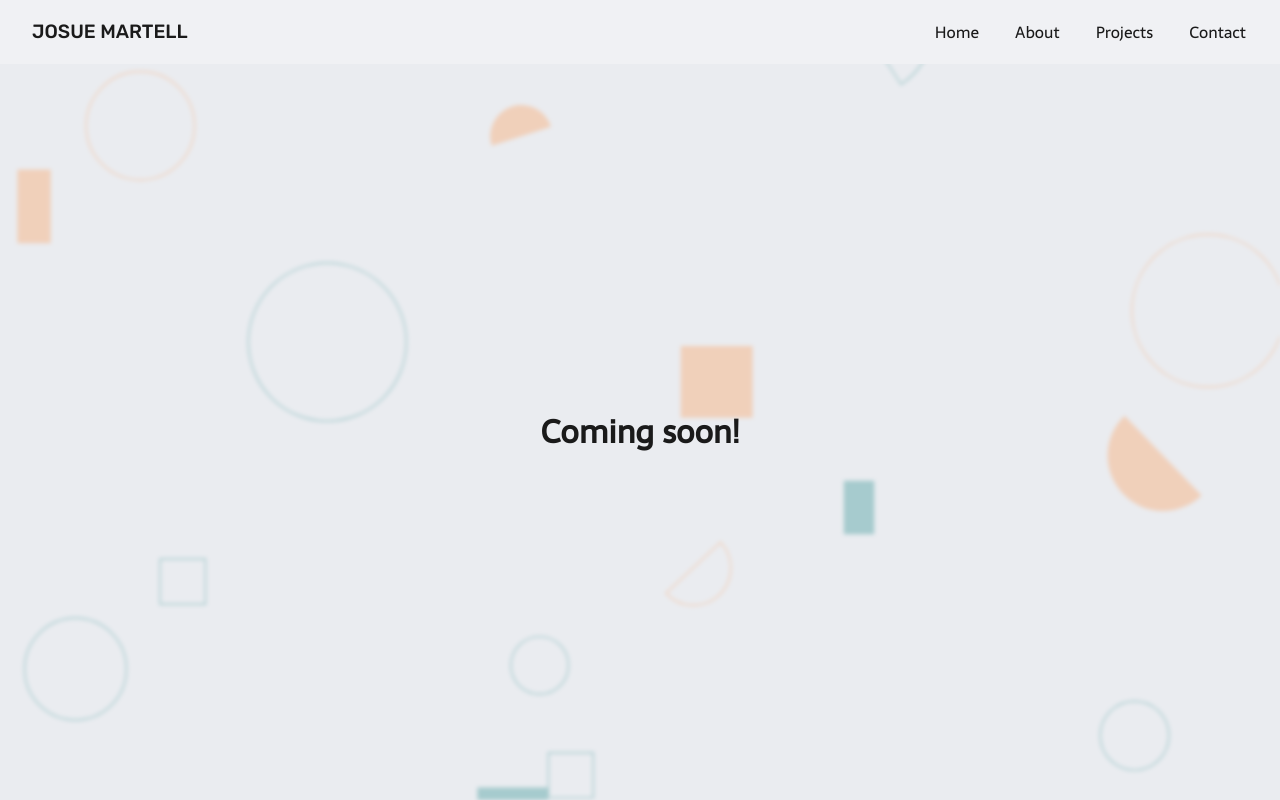
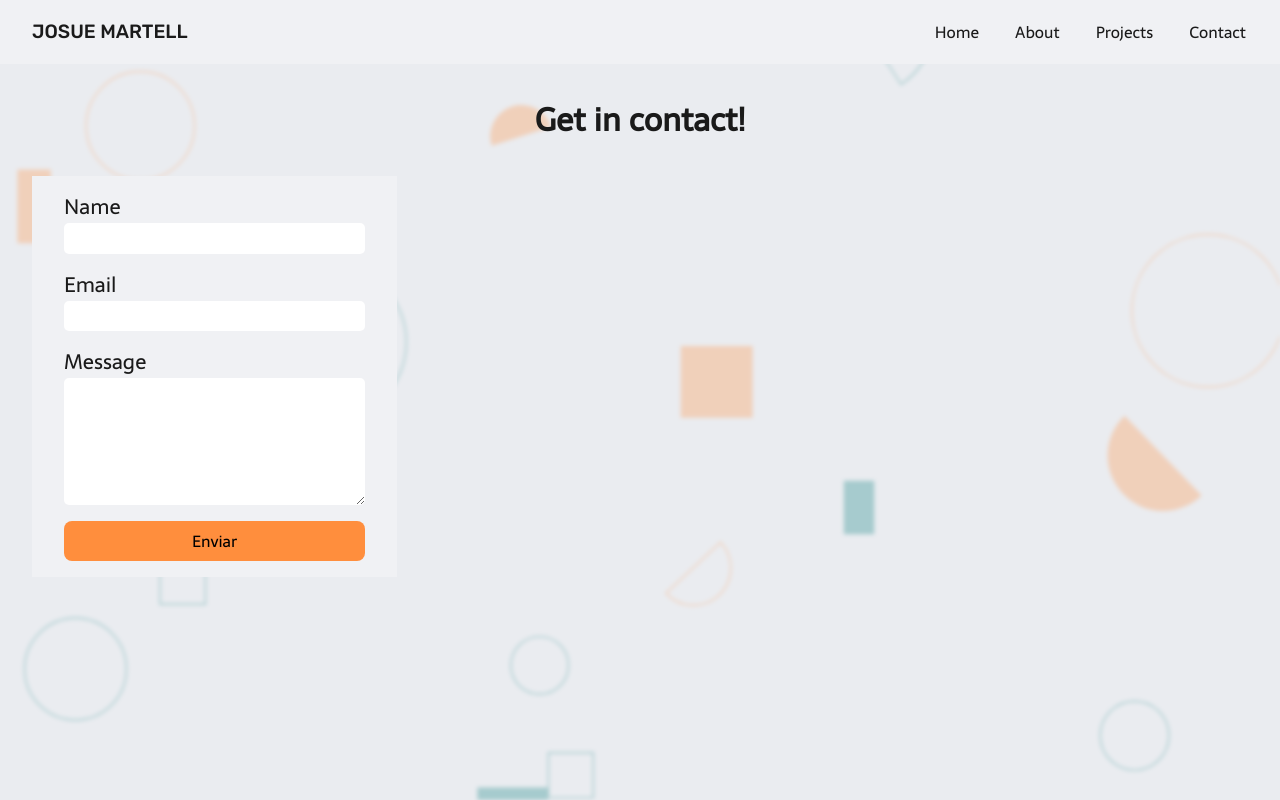
Before and after one commit to josushu0/portfolio, a Next.js app: page /contact in a window 1280 px wide. Built offline with nearby package versions, Linux system fonts and the light colour scheme.

Commit message:
feat: :sparkles: Created basic form

```diff
--- a/pages/contact.js
+++ b/pages/contact.js
@@ -2,6 +2,16 @@ import Head from 'next/head'
 import styles from '../styles/Contact.module.scss'
 
 function Contact() {
+  const handleOnSubmit = async (e) => {
+    e.preventDefault()
+    const formData = {}
+    Array.from(e.currentTarget).forEach((field) => {
+      if (!field.name) return
+      formData[field.name] = field.value
+    })
+    console.log(formData)
+  }
+
   return (
     <>
       <Head>
@@ -10,7 +20,18 @@ function Contact() {
         <meta name='description' content='Contact Me' />
       </Head>
       <div className={styles.main}>
-        <h1>Coming soon!</h1>
+        <h1>Get in contact!</h1>
+        <div className={styles.contact}>
+          <form className={styles.form} method='post' onSubmit={handleOnSubmit}>
+            <label htmlFor='name'>Name</label>
+            <input type='text' name='name' id='name' />
+            <label htmlFor='email'>Email</label>
+            <input type='email' name='email' id='email' />
+            <label htmlFor='message'>Message</label>
+            <textarea name='message' id='message' cols='30' rows='5'></textarea>
+            <button>Enviar</button>
+          </form>
+        </div>
       </div>
     </>
   )
--- a/styles/Contact.module.scss
+++ b/styles/Contact.module.scss
@@ -1,12 +1,52 @@
 @use 'containers';
 @use 'screens';
+@use 'colors';
 
 .main {
   display: flex;
+  flex-direction: column;
   align-items: center;
-  justify-content: center;
-  gap: 4rem;
-  height: calc(100vh - 4rem);
+  gap: 2rem;
+  min-height: calc(100vh - 4rem);
   width: 100%;
   @include containers.container;
 }
+
+.contact {
+  width: 100%;
+  display: flex;
+  gap: 1rem;
+}
+
+.form {
+  display: flex;
+  flex-direction: column;
+  padding: 1rem 2rem;
+  background-color: colors.$neutral-100;
+
+  label {
+    font-size: 1.3rem;
+  }
+
+  input {
+    margin-bottom: 1rem;
+    padding: 0.2rem 0.5rem;
+    border: none;
+    border-radius: 5px;
+  }
+
+  textarea {
+    border: none;
+    border-radius: 5px;
+    padding: 0.2rem 0.5rem;
+    margin-bottom: 1rem;
+  }
+
+  button {
+    padding: 0.5rem 1rem;
+    cursor: pointer;
+    border-radius: 0.5rem;
+    border: none;
+    background-color: colors.$primary;
+  }
+}
```
